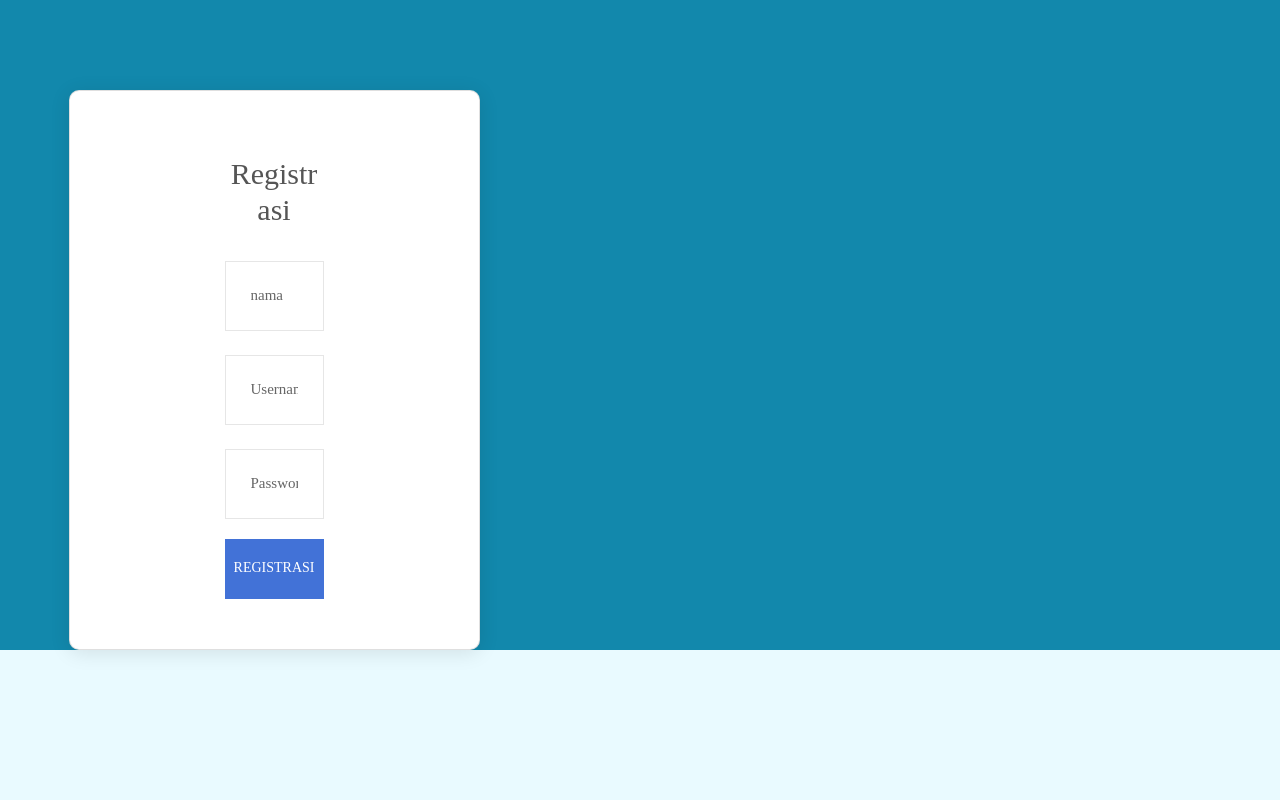
After one commit to panjisob/tydf, a PHP site: page /pages/registrasi.php in a window 1280 px wide. The commit adds this page. Run offline with PHP 8.4, Linux system fonts and the light colour scheme; some web fonts are replaced.

Commit message:
registrasi

```diff
--- a/css/main.css
+++ b/css/main.css
@@ -133,9 +133,11 @@ iframe {
 .limiter {
   width: 100%;
   margin: 0 auto;
+  background: #1288ac;
+  display: flex;
 }
 
-.container-login100 {
+.container-register100 {
   width: 100%;
   min-height: 100vh;
   display: -webkit-box;
--- a/login.html
+++ b/login.html
@@ -70,7 +70,7 @@
 							Create an account?
 						</span>
 
-						<a href="#" class="txt2 hov1">
+						<a href="pages/registrasi.php" class="txt2 hov1">
 							Sign up
 						</a>
 					</div>
--- /dev/null
+++ b/pages/registrasi.php
@@ -0,0 +1,93 @@
+<!DOCTYPE html>
+<html lang="en">
+<head>
+	<title>Login V19</title>
+	<meta charset="UTF-8">
+	<meta name="viewport" content="width=device-width, initial-scale=1">
+<!--===============================================================================================-->
+	<link rel="icon" type="image/png" href="../images/icons/favicon.ico"/>
+<!--===============================================================================================-->
+	<link rel="stylesheet" type="text/css" href="../vendor/bootstrap/css/bootstrap.min.css">
+<!--===============================================================================================-->
+	<link rel="stylesheet" type="text/css" href="../fonts/font-awesome-4.7.0/css/font-awesome.min.css">
+<!--===============================================================================================-->
+	<link rel="stylesheet" type="text/css" href="../fonts/Linearicons-Free-v1.0.0/icon-font.min.css">
+<!--===============================================================================================-->
+	<link rel="stylesheet" type="text/css" href="../vendor/animate/animate.css">
+<!--===============================================================================================-->
+	<link rel="stylesheet" type="text/css" href="../vendor/css-hamburgers/hamburgers.min.css">
+<!--===============================================================================================-->
+	<link rel="stylesheet" type="text/css" href="../vendor/animsition/css/animsition.min.css">
+<!--===============================================================================================-->
+	<link rel="stylesheet" type="text/css" href="../vendor/select2/select2.min.css">
+<!--===============================================================================================-->
+	<link rel="stylesheet" type="text/css" href="../vendor/daterangepicker/daterangepicker.css">
+<!--===============================================================================================-->
+	<link rel="stylesheet" type="text/css" href="../css/util.css">
+	<link rel="stylesheet" type="text/css" href="../css/main.css">
+<!--===============================================================================================-->
+</head>
+<body style="background-color: #e9faff">
+
+	<div class="limiter">
+		<div class="d-flex justify-content-center" style="margin-top: 7%">
+			<div class="wrap-login100 card p-l-155 p-r-155 p-t-65 p-b-50 w-75">
+				<form class="login100-form validate-form" action="proses/auth.php" method="POST">
+					<span class="login100-form-title p-b-33">
+						Registrasi
+					</span>
+
+					<div class="wrap-input100 validate-input" data-validate = "Username is required">
+						<input class="input100" type="text" name="nama" placeholder="nama">
+						<span class="focus-input100-1"></span>
+						<span class="focus-input100-2"></span>
+					</div>
+
+					<br>
+
+					<div class="wrap-input100 validate-input" data-validate = "Username is required">
+						<input class="input100" type="text" name="username" placeholder="Username">
+						<span class="focus-input100-1"></span>
+						<span class="focus-input100-2"></span>
+                    </div>
+
+                    <br>
+
+					<div class="wrap-input100 validate-input" data-validate="Password is required">
+						<input class="input100" type="password" name="pass" placeholder="Password">
+						<span class="focus-input100-1"></span>
+						<span class="focus-input100-2"></span>
+					</div>
+
+					<div class="container-login100-form-btn m-t-20">
+						<button class="login100-form-btn">
+                            Registrasi
+						</button>
+					</div>
+
+				</form>
+			</div>
+		</div>
+	</div>
+
+
+
+<!--===============================================================================================-->
+	<script src="../vendor/jquery/jquery-3.2.1.min.js"></script>
+<!--===============================================================================================-->
+	<script src="../vendor/animsition/js/animsition.min.js"></script>
+<!--===============================================================================================-->
+	<script src="../vendor/bootstrap/js/popper.js"></script>
+	<script src="../vendor/bootstrap/js/bootstrap.min.js"></script>
+<!--===============================================================================================-->
+	<script src="../vendor/select2/select2.min.js"></script>
+<!--===============================================================================================-->
+	<script src="../vendor/daterangepicker/moment.min.js"></script>
+	<script src="../vendor/daterangepicker/daterangepicker.js"></script>
+<!--===============================================================================================-->
+	<script src="../vendor/countdowntime/countdowntime.js"></script>
+<!--===============================================================================================-->
+	<script src="../js/main.js"></script>
+
+</body>
+</html>
```
Also changed, not shown: index.php (+17 -11 lines), pages/alternatif.php (added, +24 -0 lines), pages/home.php (+18 -0 lines), test.html (added, +31 -0 lines).
